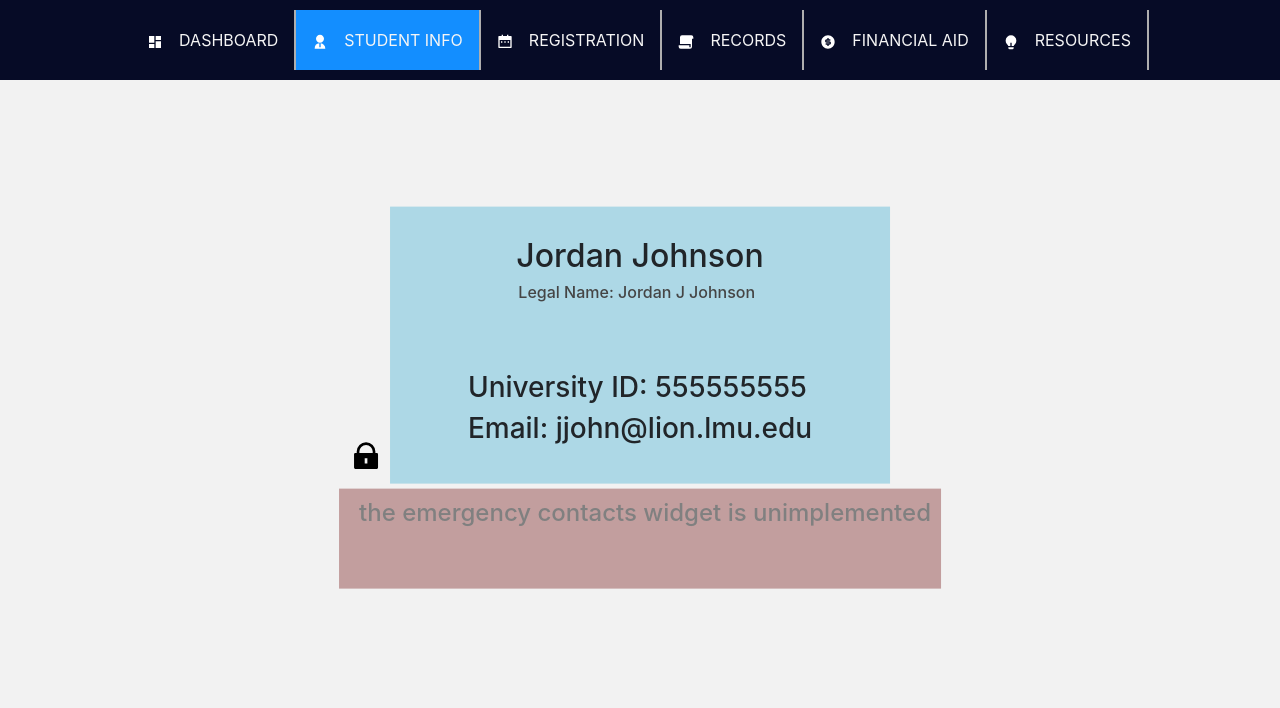
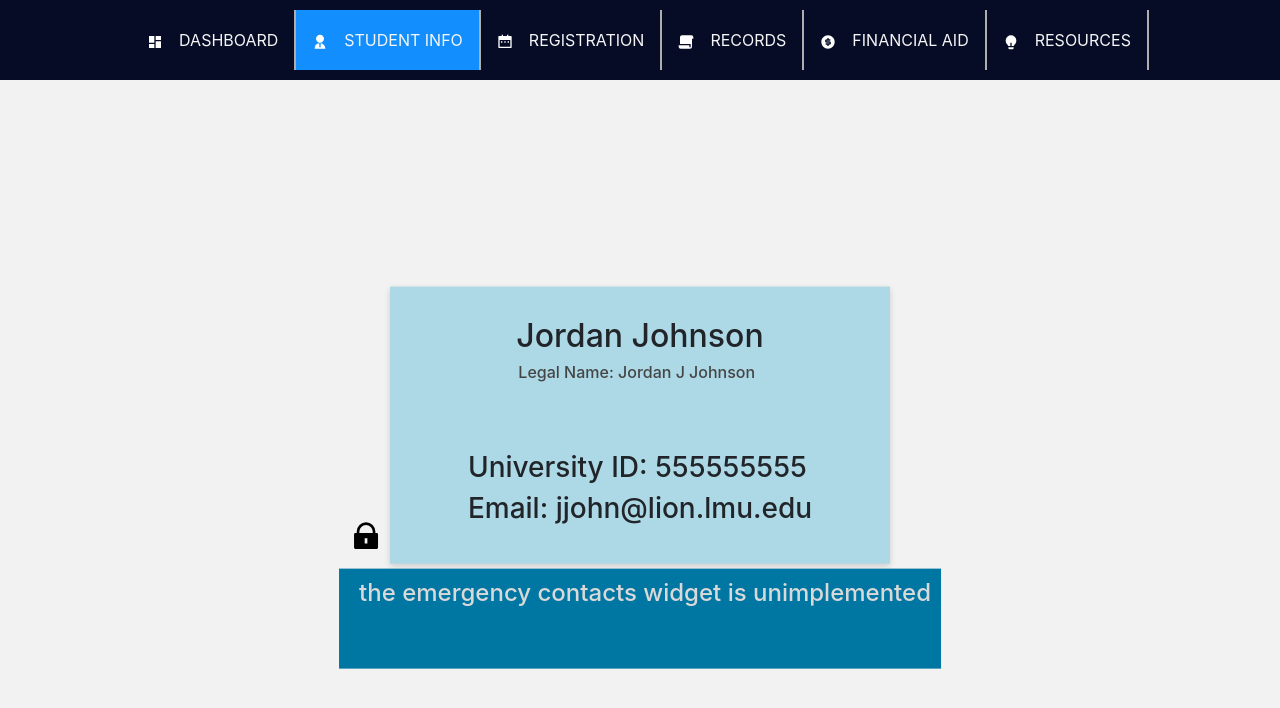
Before and after one commit to TyniTay/Prowlers, a React (Create React App) app: page /student-info in a window 1280 px wide. Shown: the top 708 px of the page. Built offline with nearby package versions, Linux system fonts and the light colour scheme; the HTML template or start-up script is replaced by a standard one.

Commit message:
refinig student info page

```diff
--- a/src/App.js
+++ b/src/App.js
@@ -22,7 +22,7 @@ function App() {
         <Route path='/student-info' exact component={StudentInfo} />
         <Route path='/registration' exact component={Registration} />
         <Route path='/records' exact component={Records} />
-        <Route path='/financial aid' exact component={FinancialAid} />
+        <Route path='/financial-aid' exact component={FinancialAid} />
         <Route path='/resources' exact component={Resources} />
       </Switch>
     </Router>
--- a/src/Components/Pages/StudentInfo/StudentInfo.css
+++ b/src/Components/Pages/StudentInfo/StudentInfo.css
@@ -1,6 +1,6 @@
 .widgets {
   position: fixed;
-  top: 50%;
+  top: 60%;
   left: 50%;
   transform: translate(-50%, -50%);
   z-index: -1;
@@ -11,6 +11,7 @@
 }
 
 .profile {
+  box-shadow: 0px 2px 6px #00000029;
   background-color: lightblue;
   min-width: 500px;
   min-height: 200px;
@@ -22,7 +23,7 @@
 }
 
 .contacts {
-  background-color: #c29e9e;
+  background-color: #0076a3;
   min-width: 500px;
   min-height: 100px;
   margin: 5px;
--- a/src/Components/Pages/StudentInfo/StudentInfo.js
+++ b/src/Components/Pages/StudentInfo/StudentInfo.js
@@ -33,6 +33,11 @@ const StudentInfo = () => {
     }
 
     const handleConfirmInfo = () => {
+        if (name === "") {
+            console.log("GET USERNAME: "+getUsername())
+            setName(getUsername())
+            console.log("NAME: "+name)
+        }
         if (changeEntry === confirmEntry) {
             setUpdatingInfo(false)
             setUsername(name)
@@ -57,11 +62,7 @@ const StudentInfo = () => {
     const handleKeypress = (e) => {
         var elementID = document.activeElement.id
         if (e.keyCode === 13) {
-            if (elementID === "nameID" && changeEntry === confirmEntry) {
-                handleConfirmInfo();
-            } else {
-                document.getElementById(elementID).blur();
-            }
+            document.getElementById(elementID).blur();
         }
     }
 
@@ -134,7 +135,7 @@ const StudentInfo = () => {
                     </IconContext.Provider>
                 </div>
                 <div className="contacts">
-                    <h4 style={{padding: "10px 10px 10px 20px", color: "grey"}}>
+                    <h4 style={{padding: "10px 10px 10px 20px", color: "#d9d9d9"}}>
                         the emergency contacts widget is unimplemented
                     </h4>
                 </div>
@@ -156,7 +157,7 @@ const StudentInfo = () => {
                 </IconContext.Provider>
             </div>
             <div className="contacts">
-                 <h4 style={{padding: "10px 10px 10px 20px", color: "grey"}}>
+                 <h4 style={{padding: "10px 10px 10px 20px", color: "#d9d9d9"}}>
                         the emergency contacts widget is unimplemented
                 </h4>
             </div>
```
